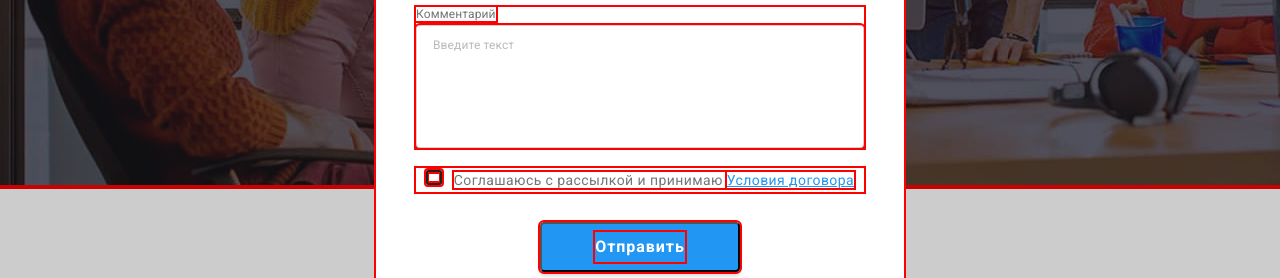
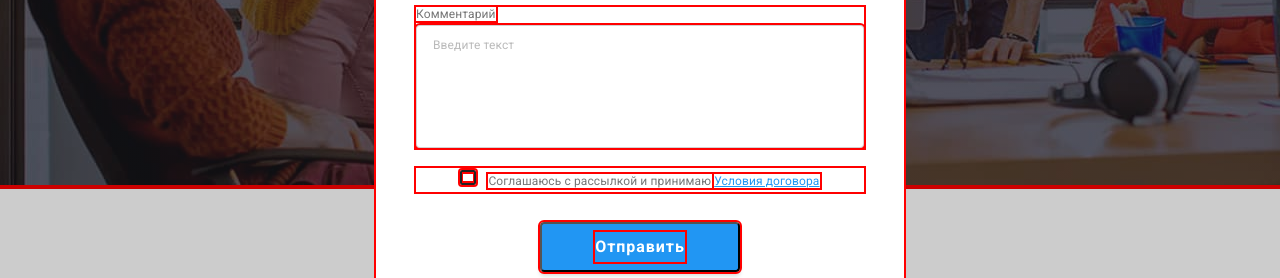
Before and after one commit to patsyuck/goit-markup-hw-08, a plain HTML site: page index.html in a window 1280 px wide. Both pictures are taken after a click on the button "Заказать услугу". Shown: the part 493-771 px from the top of the page. Drawn offline with nearby package versions, Linux system fonts and the light colour scheme; files that its build step writes are made by us from their sources.

Commit message:
Виправлено шрифт у згоді

```diff
--- a/index.html
+++ b/index.html
@@ -451,7 +451,7 @@
                     <svg class="checkbox-svg">
                         <use href="./images/icons/sprite.svg#check"></use>
                     </svg>
-                    <span>Соглашаюсь с рассылкой и принимаю <a class="checkbox-link" href="">Условия договора</a></span>
+                    <span class="label-text">Соглашаюсь с рассылкой и принимаю <a class="checkbox-link" href="">Условия договора</a></span>
                 </label>
                 <button class="button-submit" type="submit">
                     <span class="text-submit">Отправить</span>
```
Also changed, not shown: portfolio.html (+3 -1 lines).
